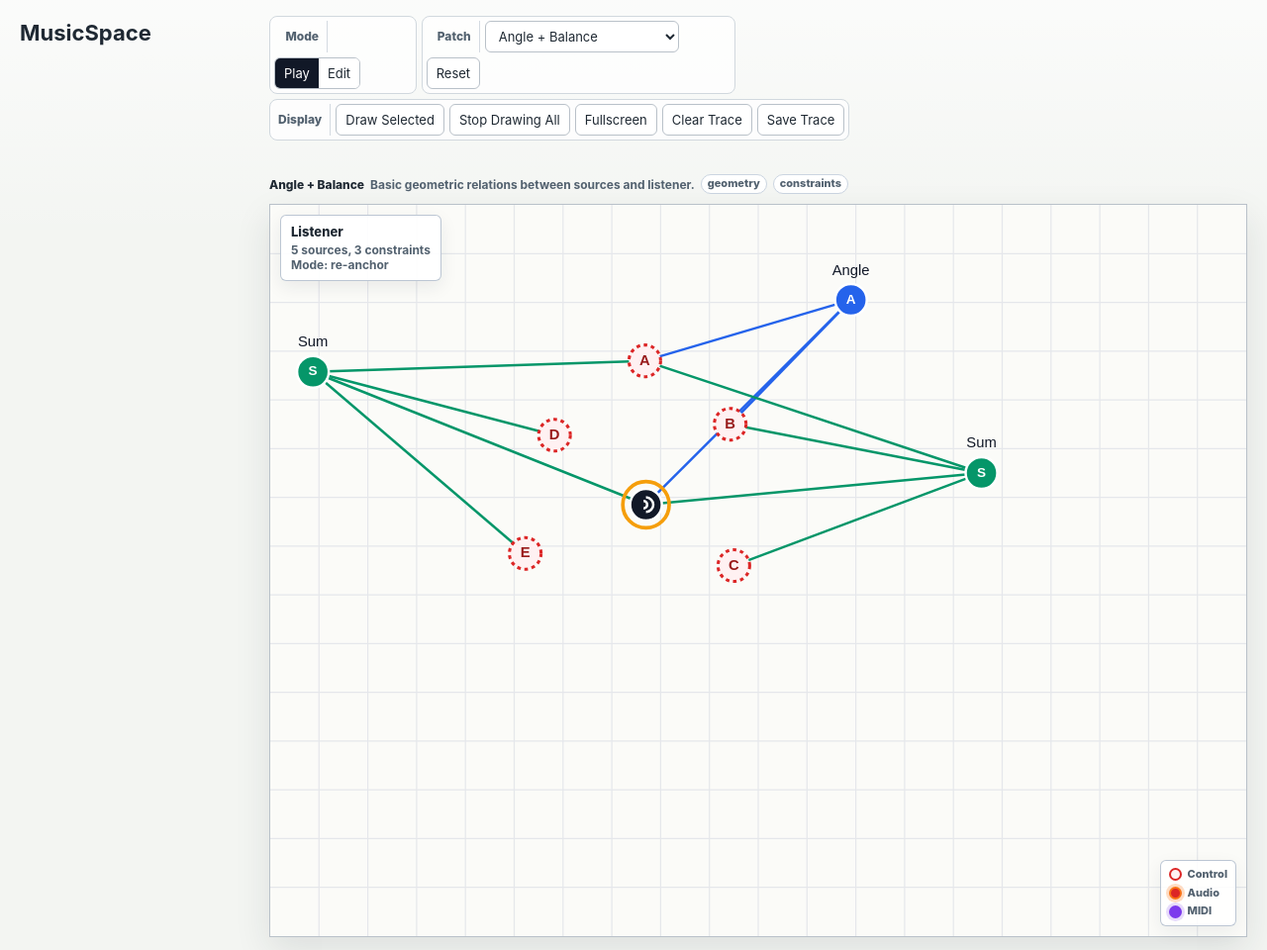
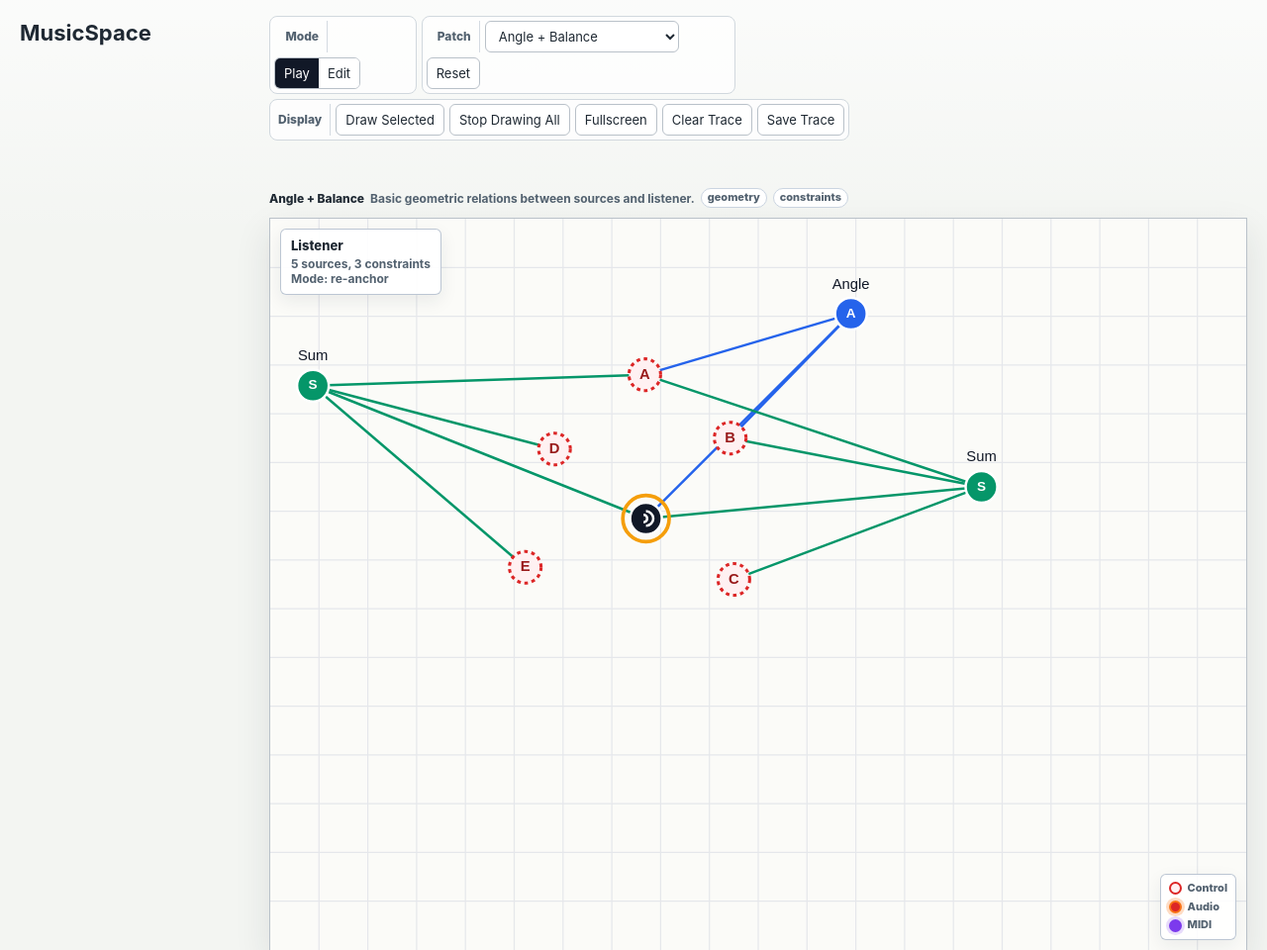
Before and after one commit to fpachet/musicspace, a website: page musicspace.html in a window 1280 px wide. Shown: the top 960 px of the page at 99% size. Drawn offline with Linux system fonts and the light colour scheme.

Commit message:
Stabilize toolbar height for CI smoke test

```diff
--- a/musicspace.html
+++ b/musicspace.html
@@ -60,7 +60,7 @@
       grid-row: 1;
       gap: 5px;
       justify-content: flex-start;
-      min-height: 88px;
+      min-height: 140px;
       align-content: flex-start;
     }
 
```
